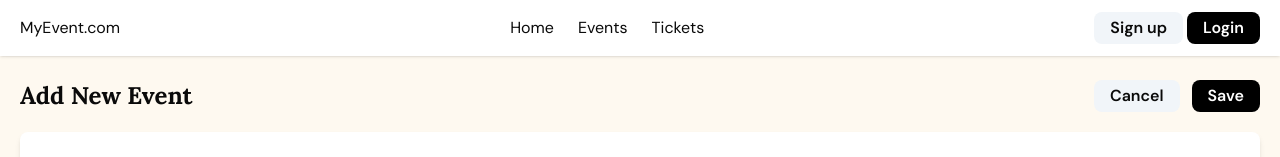
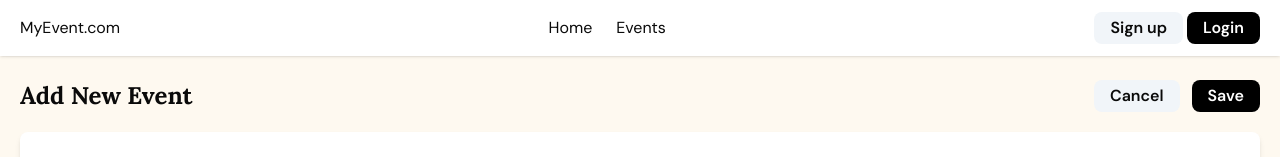
Before and after one commit to knwpound/swdevprac2-term-project, a Next.js app: page /event/add in a window 1280 px wide. Shown: the top 157 px of the page. Built offline with nearby package versions, Linux system fonts and the light colour scheme; no server answers.

Commit message:
Update NavBar.tsx

```diff
--- a/src/components/NavBar.tsx
+++ b/src/components/NavBar.tsx
@@ -1,13 +1,13 @@
 "use client";
 
-import { DefaultButton,SecondaryButton } from "./reused/Button";
-import { useRouter,usePathname } from "next/navigation";
+import { DefaultButton, SecondaryButton } from "./reused/Button";
+import { useRouter, usePathname } from "next/navigation";
 import { useSession } from "next-auth/react";
 import { NavBarMenu } from "./NavBarMenu";
 
 export default function NavBar() {
-  const pathname = usePathname()
-  if (pathname.startsWith('/auth')) return null
+  const pathname = usePathname();
+  if (pathname.startsWith("/auth")) return null;
 
   const router = useRouter();
   const { data: session } = useSession();
@@ -27,13 +27,15 @@ export default function NavBar() {
         <a className="hover:underline" href="/event">
           Events
         </a>
-         <a className="hover:underline" href="/ticket">
-          Tickets
-        </a>
+        {session ? (
+          <a className="hover:underline" href="/ticket">
+            Tickets
+          </a>
+        ) : null}
       </div>
       {session ? (
         <div>
-          <NavBarMenu/>
+          <NavBarMenu />
         </div>
       ) : (
         <div className="flex flex-row gap-1">
```
